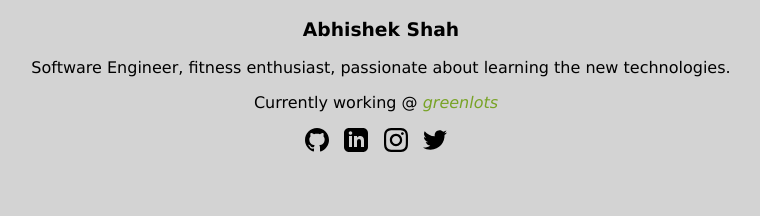
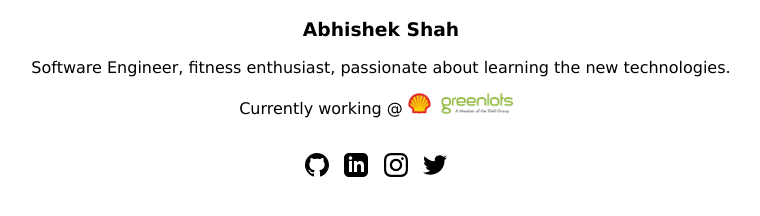
Before and after one commit to shahcoding/shahcoding.github.io, a plain HTML site: page index.html in a window 1280 px wide. Shown: the whole page, without its empty margins (259-1019 px from the left). Drawn offline with Linux system fonts and the light colour scheme.

Commit message:
added my current company logo

```diff
--- a/css/styles.css
+++ b/css/styles.css
@@ -1,6 +1,5 @@
 body {
-  background-color: powderblue;
-  background-color:lightgrey;
+
   text-align:center;
   font-family:verdana;
 }
--- a/index.html
+++ b/index.html
@@ -11,7 +11,8 @@
 	<h3>Abhishek Shah</h3>
 	<!--<img src="media/profile.jpg" alt="Abhishek Shah" width="104" height="142">-->
 	<p>Software Engineer, fitness enthusiast, passionate about learning the new technologies.</p>
-	<p>Currently working @ <a href="https://greenlots.com"><em>greenlots</em></a></p>
+	<p>Currently working @ <a href="https://greenlots.com" target="_blank"><img src="media/Shell_Greenlots_ALL_Full_Color.png" style="height: 21px;width: 105px;"></a></p>
+	<br>
 	<a href="https://github.com/shahcoding" target="_blank">
 	<img src="media/github.svg">
 	</a>
```
Also changed, not shown: media/Shell_Greenlots_ALL_Full_Color.png (added).
